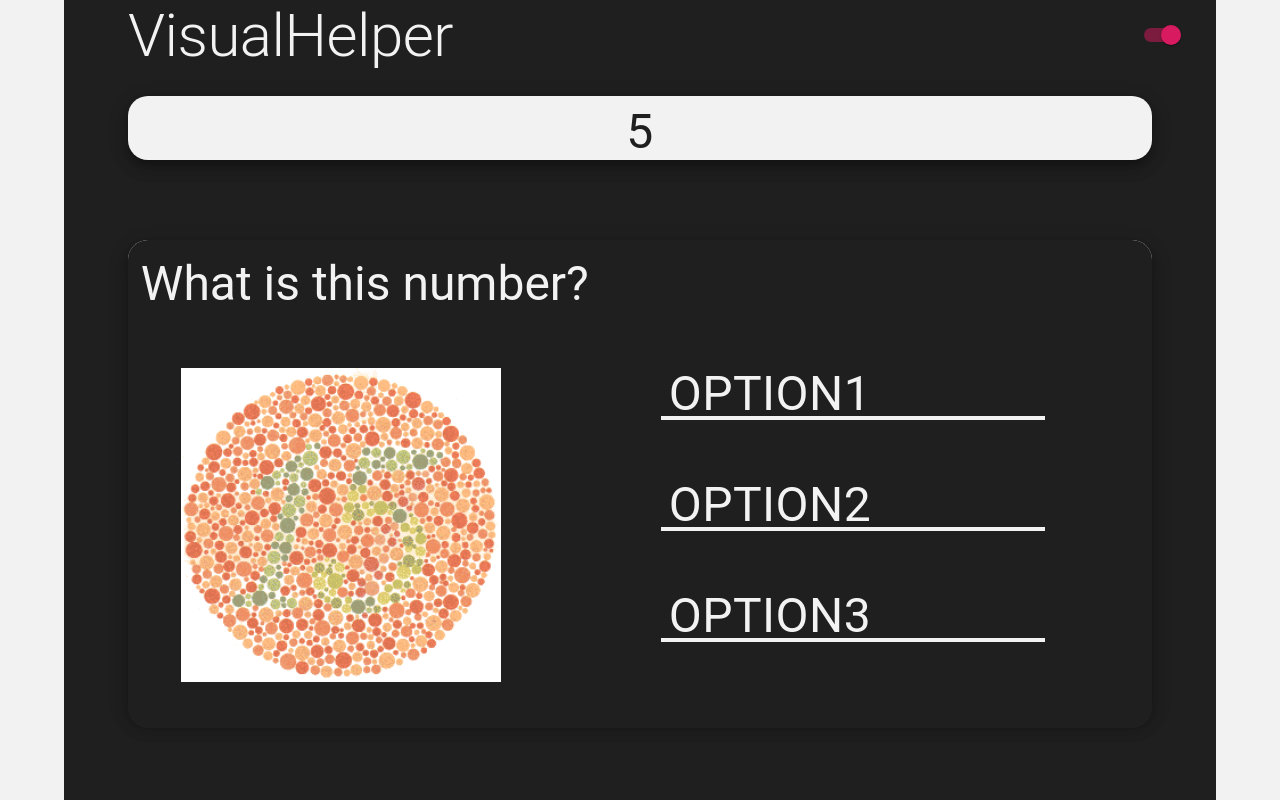
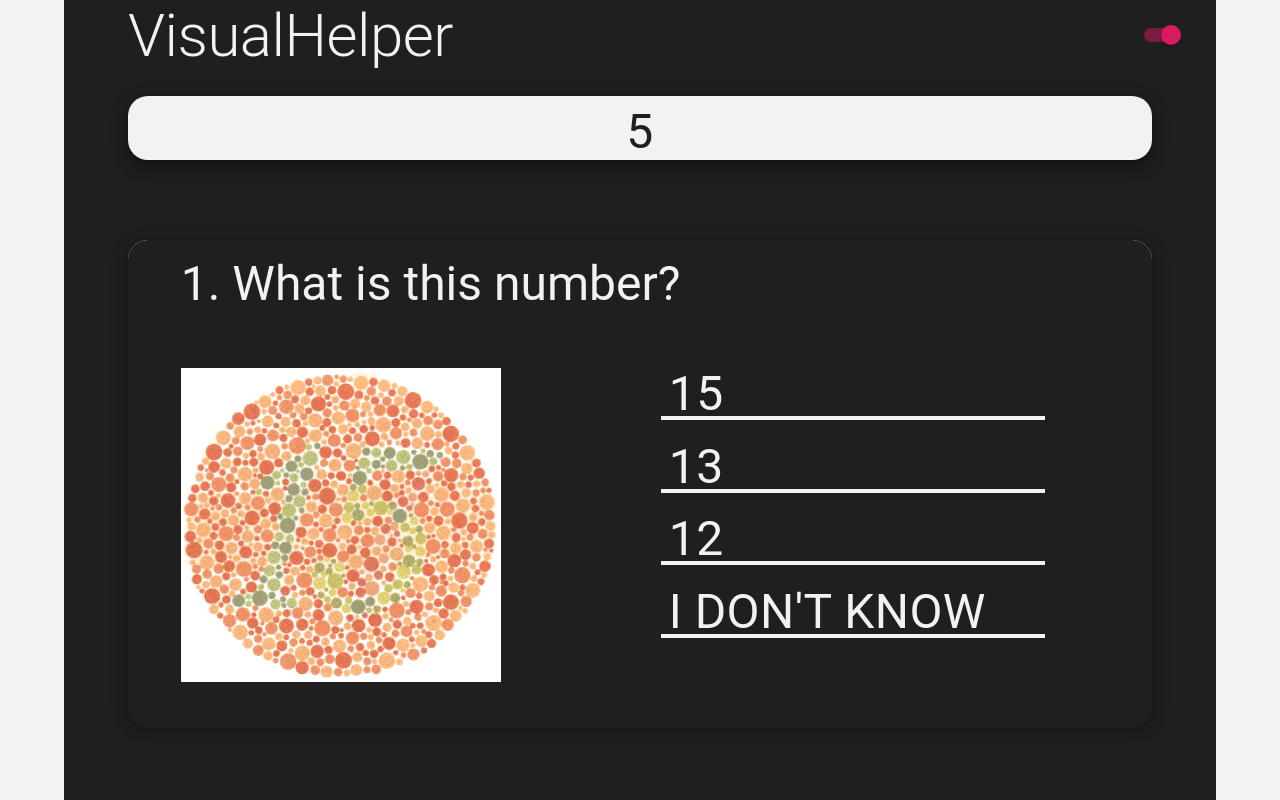
Before and after one commit to pinkishincoloragain/VisualHelper, a React (Create React App) app: page /test in a window 1280 px wide. Built offline with nearby package versions, Linux system fonts and the light colour scheme.

Commit message:
making color test algorithm

```diff
--- a/package.json
+++ b/package.json
@@ -15,7 +15,7 @@
     "react": "^17.0.2",
     "react-dom": "^17.0.2",
     "react-redux": "^7.2.6",
-    "react-router-dom": "^6.2.1",
+    "react-router-dom": "^6.2.2",
     "react-scripts": "5.0.0",
     "web-vitals": "^2.1.4"
   },
--- a/src/Components/Test.js
+++ b/src/Components/Test.js
@@ -1,20 +1,23 @@
-import { Typography } from "@mui/material";
+import { useState, useEffect } from "react";
+import { useSelector } from "react-redux";
+import { Typography, Paper } from "@mui/material";
 import { Box } from "@mui/system";
-import { Paper } from "@mui/material";
-import Option from "./Test/Option";
-import Button2 from "./Button2";
-import { VisionTest } from "./Test/Content";
-import { useState } from "react";
-import { useSelector } from "react-redux";
+import { ColorTest } from "./Test/Content";
 
-export default function Test() {
+export default function Test(props) {
   const [step, setStep] = useState(0);
   const darkMode = useSelector((state) => state.mode.value);
 
   const handleStep = (answer) => {
+    setStep(step + 1);
+    props.setTime(10);
+  };
 
-    setStep(step + 1);
-  };
+  useEffect(() => {
+    return () => {
+      alert("leave?");
+    };
+  }, []);
 
   return (
     <Box
@@ -29,7 +32,13 @@ export default function Test() {
         flexDirection: "column",
       }}
     >
-      <VisionTest />
+      {step < 3 ? <ColorTest qNum={step} handleStep={handleStep} /> : null}
+      {3 <= step && step < 6 ? (
+        <ColorTest qNum={step} handleStep={handleStep} />
+      ) : null}
+      {6 <= step && step < 9 ? (
+        <ColorTest qNum={step} handleStep={handleStep} />
+      ) : null}
     </Box>
   );
 }
--- a/src/Components/Test/Content.js
+++ b/src/Components/Test/Content.js
@@ -2,21 +2,47 @@ import { Box } from "@mui/material";
 import { Typography } from "@mui/material";
 import Button2 from "../Button2";
 import Plate6 from "../../assets/test/Plate6.gif";
+import Plate7 from "../../assets/test/Plate7.gif";
+import Plate8 from "../../assets/test/Plate8.gif";
 import { useSelector } from "react-redux";
 
-const VisionTest = (qNum, handleStep) => {
+const ColorTest = (props) => {
   const darkMode = useSelector((state) => state.mode.value);
+
+  const q1 = {
+    name: "q1",
+    options: [
+      { name: "15" },
+      { name: "13" },
+      { name: "12" },
+      { name: "I don't know" },
+    ],
+    image: Plate6,
+  };
+  const q2 = {
+    name: "q2",
+    options: [{ name: "74" }, { name: "71" }, { name: "q2o3" }],
+    image: Plate7,
+  };
+  const q3 = {
+    name: "q3",
+    options: [{ name: "q3o1" }, { name: "q3o2" }, { name: "q3o3" }],
+    image: Plate8,
+  };
+
+  const questions = [q1, q2, q3];
 
   return (
     <>
       <Typography
         sx={{
           color: !darkMode ? "#1f1f1f" : "#f2f2f2",
+          ml: "5vh",
           mb: "2vh",
         }}
         variant="h3"
       >
-        What is this number?
+        {props.qNum + 1}. What is this number?
       </Typography>
       <Box
         sx={{
@@ -25,7 +51,10 @@ const VisionTest = (qNum, handleStep) => {
           justifyContent: "space-betweens",
         }}
       >
-        <img style={{ margin: "5vh", width: "40vh" }} src={Plate6}></img>
+        <img
+          style={{ margin: "5vh", width: "40vh" }}
+          src={questions[props.qNum].image}
+        ></img>
         <Box
           sx={{
             flex: "1",
@@ -36,6 +65,8 @@ const VisionTest = (qNum, handleStep) => {
             pb: "10vh",
           }}
         >
+          {questions[props.qNum].options.map((option) => {
+            return (
               <Box
                 sx={{
                   height: "100%",
@@ -45,14 +76,18 @@ const VisionTest = (qNum, handleStep) => {
                   justifyContent: "space-between",
                 }}
               >
-            <Button2 anti={true} name="option1" />
-            <Button2 anti={true} name="option2" />
-            <Button2 anti={true} name="option3" />
+                <Button2
+                  anti={true}
+                  name={option.name}
+                  onClick={() => props.handleStep(option.name)}
+                />
               </Box>
+            );
+          })}
         </Box>
       </Box>
     </>
   );
 };
 
-export { VisionTest as VisionTest };
+export { ColorTest as ColorTest };
--- a/src/Views/TestPage.js
+++ b/src/Views/TestPage.js
@@ -70,7 +70,7 @@ export default function TestPage() {
           backgroundColor: !darkMode ? "#1f1f1f" : "#f2f2f2",
         }}
       >
-        <Test />
+        <Test setTime={setTime} />
       </Paper>
     </Box>
   );
```
Also changed, not shown: 2 other files (tests, documents, lock files or other folders). Lines whose indentation alone changed are shown as unchanged.
